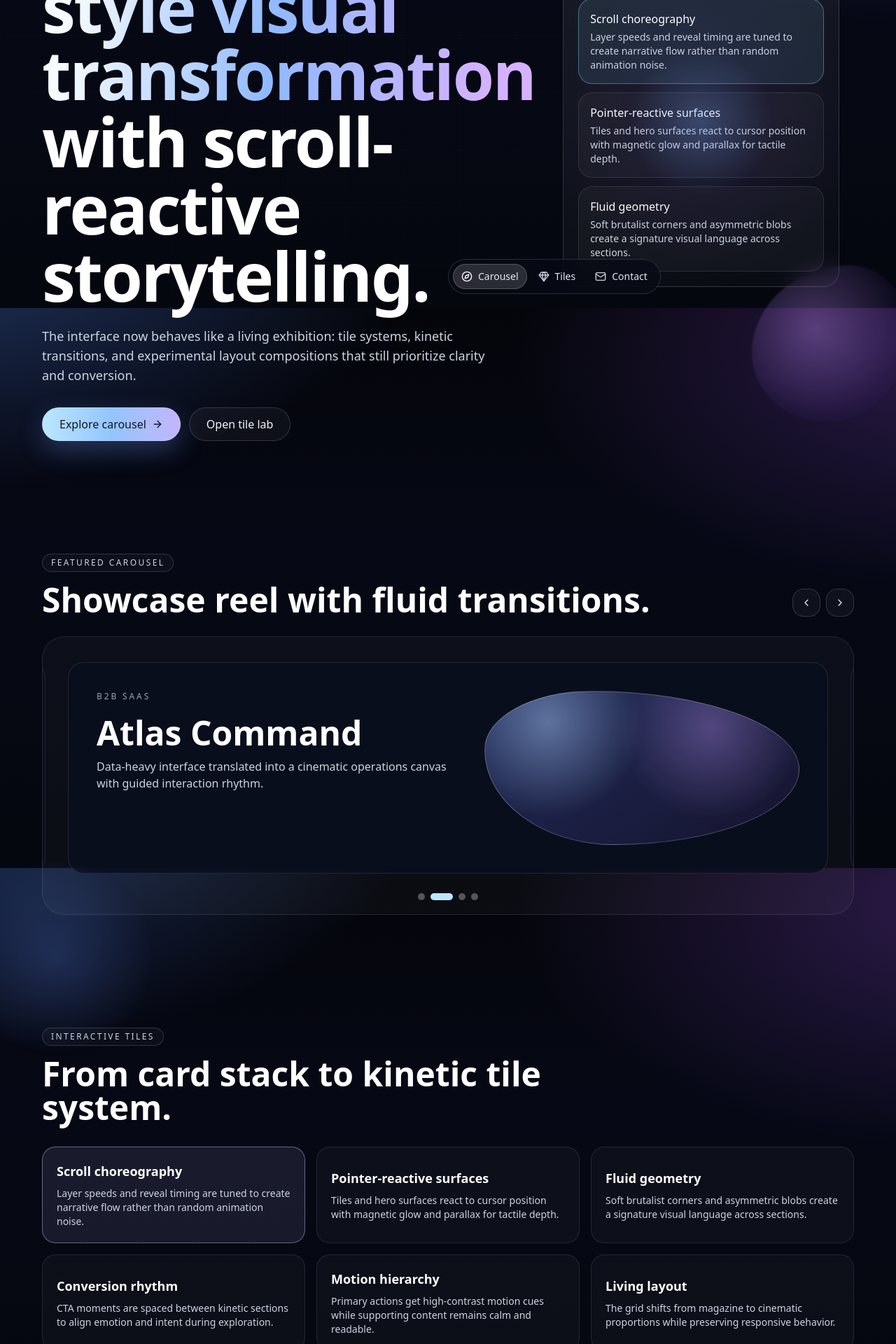
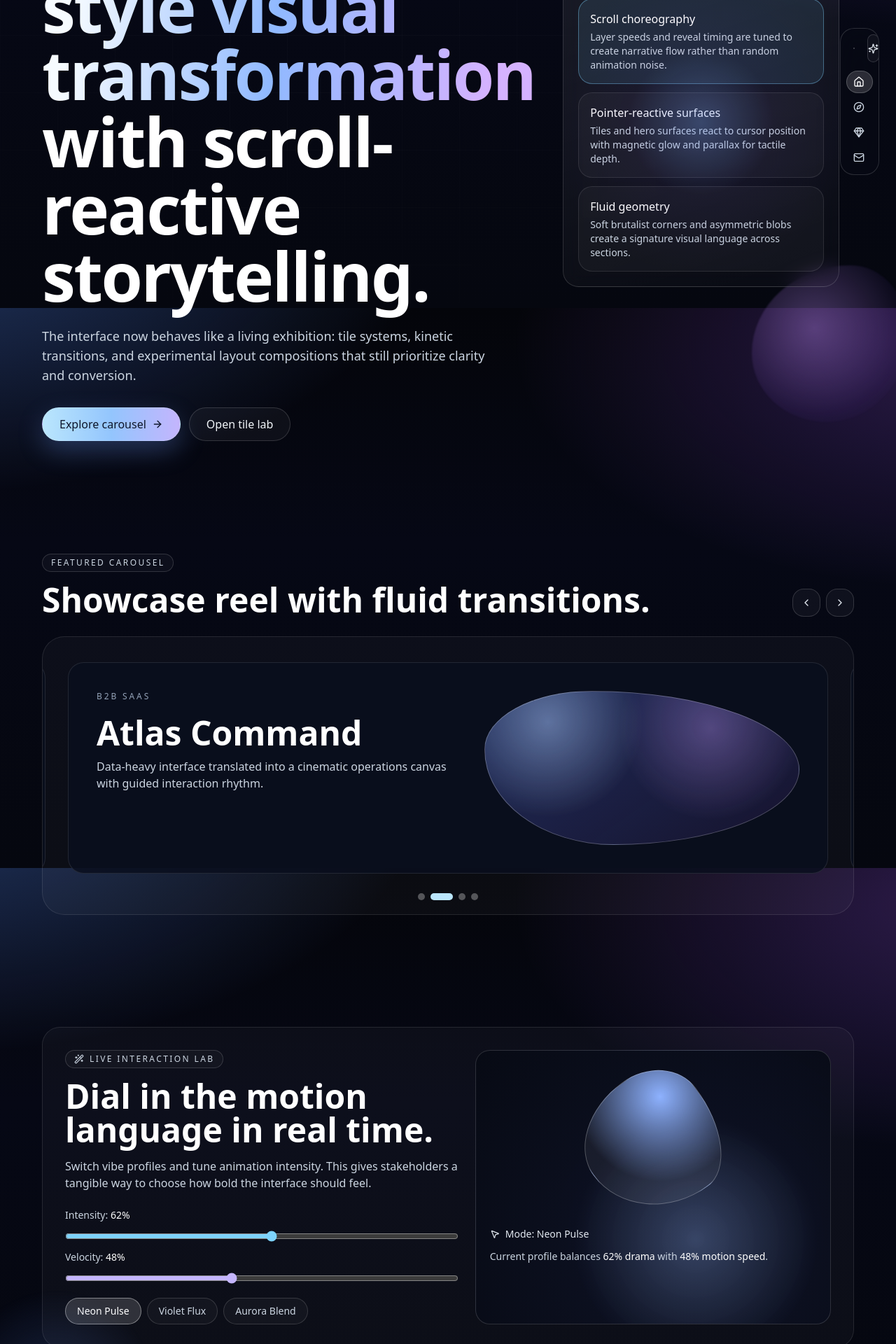
Before and after one commit to devkavin/solidscalelabs, a Next.js app: page / in a window 1280 px wide. Shown: the part 360-2280 px from the top of the page at 70% size. Built offline with nearby package versions, Linux system fonts and the light colour scheme.

Commit message:
Revamp navigation and add live interaction lab

```diff
--- a/app/globals.css
+++ b/app/globals.css
@@ -30,7 +30,11 @@ body::before {
 }
 
 .orbital-rail {
-  @apply fixed right-3 top-1/2 z-50 flex -translate-y-1/2 flex-col gap-2 rounded-2xl border border-white/15 bg-[#070a14]/75 p-2 backdrop-blur-xl md:right-6;
+  @apply fixed right-3 top-1/2 z-50 flex w-14 -translate-y-1/2 flex-col gap-2 overflow-hidden rounded-2xl border border-white/15 bg-[#070a14]/75 p-2 backdrop-blur-xl transition-[width] duration-300 md:right-6;
+}
+
+.orbital-rail[data-open="true"] {
+  @apply w-[14.5rem];
 }
 
 .rail-home,
@@ -38,21 +42,6 @@ body::before {
   @apply relative inline-flex items-center gap-2 rounded-xl px-2.5 py-2 text-sm text-slate-200 transition hover:bg-white/10;
 }
 
-.site-brand {
-  @apply fixed left-1/2 top-5 z-50 w-[min(92%,920px)] -translate-x-1/2 rounded-2xl border border-white/10 bg-[#050813]/70 px-4 py-3 backdrop-blur-xl md:px-5;
-}
-
-.floating-dock {
-  @apply fixed bottom-5 left-1/2 z-50 flex -translate-x-1/2 items-center gap-1 rounded-full border border-white/15 bg-[#070a14]/75 p-1.5 backdrop-blur-xl;
-}
-
-.dock-item {
-  @apply relative inline-flex items-center gap-2 rounded-full px-3 py-2 text-sm text-slate-200;
-}
-
-.dock-pill {
-  @apply absolute inset-0 -z-10 rounded-full border border-white/20 bg-white/15;
-}
 
 .rail-active {
   @apply absolute inset-0 -z-10 rounded-xl border border-white/20 bg-white/15;
--- a/app/page.tsx
+++ b/app/page.tsx
@@ -2,7 +2,7 @@
 
 import * as React from "react";
 import { motion, useScroll, useSpring, useTransform } from "framer-motion";
-import { ArrowRight, ChevronLeft, ChevronRight, Sparkles } from "lucide-react";
+import { ArrowRight, ChevronLeft, ChevronRight, MousePointer2, Sparkles, WandSparkles } from "lucide-react";
 import { Button } from "@/components/ui/Button";
 import { Contact } from "@/components/sections/Contact";
 import { cn } from "@/lib/utils";
@@ -63,10 +63,19 @@ const stats = [
   ["2.8x", "More CTA interactions"],
 ] as const;
 
+const modes = [
+  { key: "neon", label: "Neon Pulse", accent: "#8eb2ff" },
+  { key: "violet", label: "Violet Flux", accent: "#cf97ff" },
+  { key: "aurora", label: "Aurora Blend", accent: "#89ffe0" },
+] as const;
+
 export default function Page() {
   const [activeSlide, setActiveSlide] = React.useState(0);
   const [spotlight, setSpotlight] = React.useState({ x: 50, y: 50 });
   const [activeTile, setActiveTile] = React.useState(0);
+  const [mode, setMode] = React.useState<(typeof modes)[number]>(modes[0]);
+  const [intensity, setIntensity] = React.useState(62);
+  const [velocity, setVelocity] = React.useState(48);
   const { scrollYProgress } = useScroll();
   const smoothProgress = useSpring(scrollYProgress, { stiffness: 120, damping: 20, mass: 0.15 });
 
@@ -94,7 +103,7 @@ export default function Page() {
     <>
       <motion.div className="scroll-meter" style={{ scaleX: barScale }} />
 
-      <section className="relative overflow-hidden pb-20 pt-16 md:pt-20">
+      <section id="top" className="relative overflow-hidden pb-20 pt-16 md:pt-20">
         <motion.div style={{ y: floatY, rotate: floatRotate }} className="shape shape-a" />
         <motion.div style={{ x: orbX }} className="shape shape-b" />
         <div className="container grid gap-10 lg:grid-cols-[1.05fr_.95fr] lg:items-center">
@@ -179,6 +188,57 @@ export default function Page() {
         </div>
       </section>
 
+      <section className="py-16 md:py-20">
+        <div className="container">
+          <div className="grid gap-6 rounded-[1.6rem] border border-white/10 bg-white/[0.03] p-5 md:grid-cols-[1.05fr_.95fr] md:p-8">
+            <div>
+              <span className="eyebrow"><WandSparkles size={14} /> Live interaction lab</span>
+              <h2 className="mt-4 text-3xl font-semibold text-white md:text-5xl">Dial in the motion language in real time.</h2>
+              <p className="mt-4 text-slate-300">Switch vibe profiles and tune animation intensity. This gives stakeholders a tangible way to choose how bold the interface should feel.</p>
+              <div className="mt-6 grid gap-3">
+                <label className="text-sm text-slate-300">Intensity: <span className="text-white">{intensity}%</span></label>
+                <input type="range" min={20} max={100} value={intensity} onChange={(e) => setIntensity(Number(e.target.value))} className="accent-sky-300" />
+                <label className="text-sm text-slate-300">Velocity: <span className="text-white">{velocity}%</span></label>
+                <input type="range" min={10} max={100} value={velocity} onChange={(e) => setVelocity(Number(e.target.value))} className="accent-violet-300" />
+              </div>
+              <div className="mt-5 flex flex-wrap gap-2">
+                {modes.map((entry) => (
+                  <button
+                    key={entry.key}
+                    onClick={() => setMode(entry)}
+                    className={cn(
+                      "focus-ring rounded-full border px-4 py-2 text-sm transition",
+                      mode.key === entry.key ? "border-white/40 bg-white/15 text-white" : "border-white/15 bg-white/[0.03] text-slate-300"
+                    )}
+                  >
+                    {entry.label}
+                  </button>
+                ))}
+              </div>
+            </div>
+
+            <motion.div
+              className="relative overflow-hidden rounded-[1.3rem] border border-white/15 bg-[#090f22] p-5"
+              animate={{
+                background: `radial-gradient(circle at ${intensity}% ${100 - intensity / 2}%, ${mode.accent}55, rgba(12,16,32,0.95) 42%, rgba(7,10,20,1) 100%)`,
+              }}
+              transition={{ duration: 0.6 }}
+            >
+              <motion.div
+                animate={{ rotate: velocity * 1.2 }}
+                transition={{ duration: 8 - velocity / 18, repeat: Number.POSITIVE_INFINITY, repeatType: "reverse", ease: "easeInOut" }}
+                className="mx-auto mt-4 h-48 w-48 rounded-[36%_64%_57%_43%/42%_36%_64%_58%] border border-white/25"
+                style={{ background: `radial-gradient(circle at 25% 25%, ${mode.accent}, rgba(255,255,255,0.06) 60%)` }}
+              />
+              <div className="mt-6 grid gap-3">
+                <p className="inline-flex items-center gap-2 text-sm text-slate-200"><MousePointer2 size={14} /> Mode: {mode.label}</p>
+                <p className="text-sm text-slate-300">Current profile balances <span className="text-white">{intensity}% drama</span> with <span className="text-white">{velocity}% motion speed</span>.</p>
+              </div>
+            </motion.div>
+          </div>
+        </div>
+      </section>
+
       <section id="tiles" className="relative py-16 md:py-20">
         <motion.div style={{ y: floatY }} className="shape shape-c" />
         <div className="container">
--- a/components/SiteShell.tsx
+++ b/components/SiteShell.tsx
@@ -4,9 +4,10 @@ import * as React from "react";
 import Link from "next/link";
 import Image from "next/image";
 import { motion } from "framer-motion";
-import { Compass, Gem, Mail } from "lucide-react";
+import { Compass, Gem, Home, Mail, Sparkles } from "lucide-react";
 
 const navLinks = [
+  { href: "#top", label: "Hero", icon: Home },
   { href: "#carousel", label: "Carousel", icon: Compass },
   { href: "#tiles", label: "Tiles", icon: Gem },
   { href: "#contact", label: "Contact", icon: Mail },
@@ -14,6 +15,7 @@ const navLinks = [
 
 export function SiteShell({ children }: { children: React.ReactNode }) {
   const [activeLink, setActiveLink] = React.useState(navLinks[0].href);
+  const [railOpen, setRailOpen] = React.useState(false);
 
   React.useEffect(() => {
     const sections = navLinks
@@ -41,39 +43,46 @@ export function SiteShell({ children }: { children: React.ReactNode }) {
 
   return (
     <>
-      <header className="site-brand">
-        <Link href="/" className="flex items-center gap-3">
-          <Image src="/logo.png" alt="Solid Scale Labs" width={38} height={38} className="rounded-xl border border-white/20 bg-white/10" />
+      <motion.aside
+        initial={{ x: 26, opacity: 0 }}
+        animate={{ x: 0, opacity: 1 }}
+        transition={{ duration: 0.45, delay: 0.12 }}
+        className="orbital-rail" data-open={railOpen}
+        aria-label="Experience navigation"
+      >
+        <div className="flex items-center justify-between gap-2">
+          <Link href="/" className="rail-home focus-ring" aria-label="Back to top">
+            <Image src="/logo.png" alt="Solid Scale Labs" width={30} height={30} className="rounded-lg border border-white/20 bg-white/10" />
+            {railOpen && (
               <div className="leading-tight">
-            <div className="text-sm font-semibold tracking-wide">Solid Scale Labs</div>
-            <div className="text-xs text-slate-400">Interactive experience studio</div>
+                <div className="text-sm font-semibold tracking-wide text-white">Solid Scale Labs</div>
+                <div className="text-[11px] text-slate-400">Interactive studio</div>
               </div>
+            )}
           </Link>
-      </header>
+          <button onClick={() => setRailOpen((prev) => !prev)} className="icon-btn focus-ring h-9 w-9" aria-label="Toggle nav labels">
+            <Sparkles size={15} />
+          </button>
+        </div>
 
-      <motion.nav
-        initial={{ y: 30, opacity: 0 }}
-        animate={{ y: 0, opacity: 1 }}
-        transition={{ duration: 0.45, delay: 0.15 }}
-        className="floating-dock"
-        aria-label="Primary"
-      >
+        <div className="mt-1 grid gap-1">
           {navLinks.map((link) => {
             const isActive = activeLink === link.href;
 
             return (
-            <a key={link.href} href={link.href} className="focus-ring dock-item" aria-current={isActive ? "page" : undefined}>
+              <a key={link.href} href={link.href} className="focus-ring rail-link" aria-current={isActive ? "page" : undefined}>
                 <link.icon size={16} className={isActive ? "text-white" : "text-slate-300"} />
-              <span>{link.label}</span>
-              {isActive && <motion.span layoutId="dock-pill" className="dock-pill" />}
+                {railOpen && <span>{link.label}</span>}
+                {isActive && <motion.span layoutId="rail-active" className="rail-active" />}
               </a>
             );
           })}
-      </motion.nav>
+        </div>
+      </motion.aside>
 
       <main>{children}</main>
 
-      <footer className="border-t border-white/10 bg-black/25 pb-28 md:pb-12">
+      <footer className="border-t border-white/10 bg-black/25 pb-12">
         <div className="container py-10 text-sm text-slate-400">
           <div className="flex flex-wrap items-center justify-between gap-3">
             <p>© {new Date().getFullYear()} Solid Scale Labs</p>
```
Lines whose indentation alone changed are shown as unchanged.
